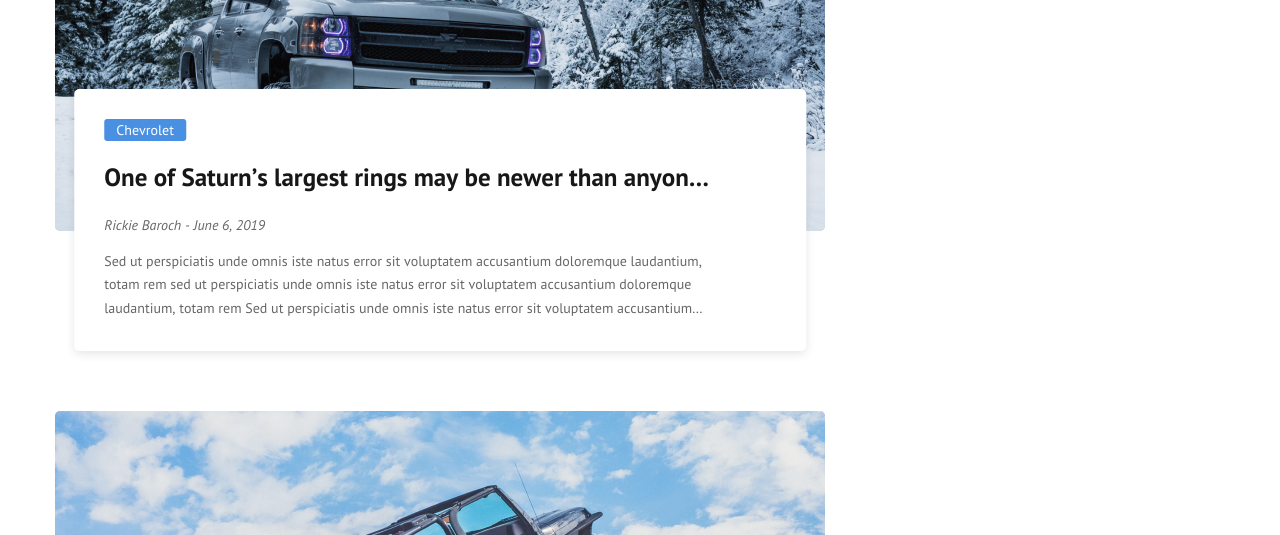
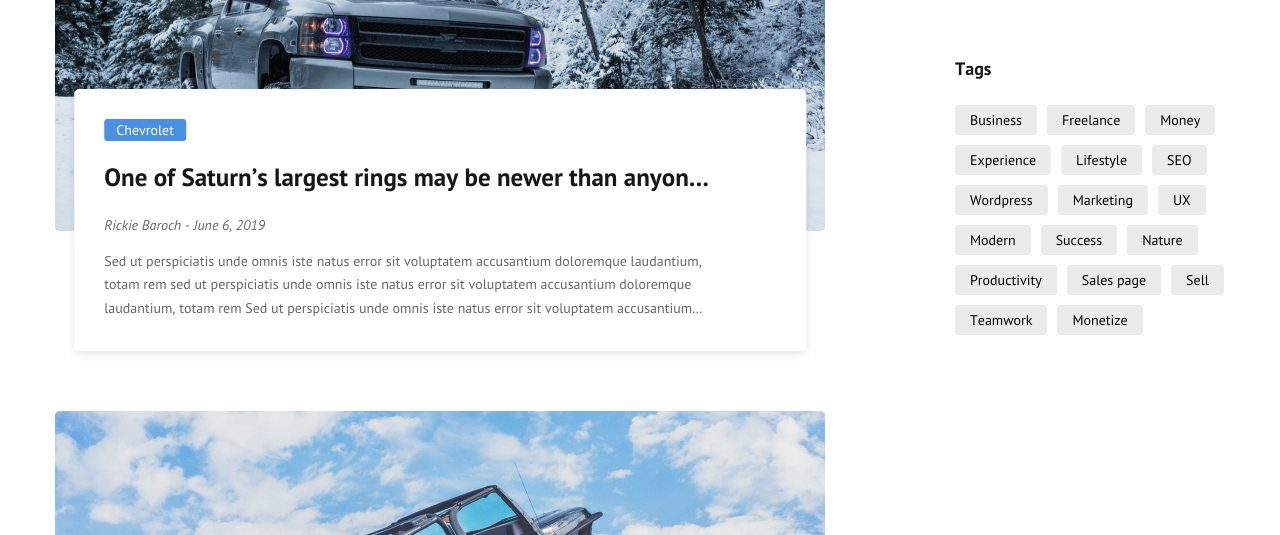
Before and after one commit to sergiyKob/premium-car, a website: page src/html/index.html in a window 1280 px wide. Shown: the part 2889-3424 px from the top of the page. Drawn offline with nearby package versions, Linux system fonts and the light colour scheme; files that its build step writes are made by us from their sources; files whose address does not match are found by name; a web font is replaced by a local one.

Commit message:
add tags

```diff
--- a/src/html/blocks/posts.html
+++ b/src/html/blocks/posts.html
@@ -234,6 +234,65 @@
                 </a>
             </section>
 
+            <section class="tags">
+                <h2 class="tags__title title title--sm">Tags</h2>
+
+                <ul class="tags__list">
+                    <li class="tags__item">
+                        <a class="tag" href="#">Business</a>
+                    </li>
+                    <li class="tags__item">
+                        <a class="tag" href="#">Freelance</a>
+                    </li>
+                    <li class="tags__item">
+                        <a class="tag" href="#">Money</a>
+                    </li>
+                    <li class="tags__item">
+                        <a class="tag" href="#">Experience</a>
+                    </li>
+                    <li class="tags__item">
+                        <a class="tag" href="#">Lifestyle</a>
+                    </li>
+                    <li class="tags__item">
+                        <a class="tag" href="#">SEO</a>
+                    </li>
+                    <li class="tags__item">
+                        <a class="tag" href="#">Wordpress</a>
+                    </li>
+                    <li class="tags__item">
+                        <a class="tag" href="#">Marketing</a>
+                    </li>
+                    <li class="tags__item">
+                        <a class="tag" href="#">UX</a>
+                    </li>
+                    <li class="tags__item">
+                        <a class="tag" href="#">Modern</a>
+                    </li>
+                    <li class="tags__item">
+                        <a class="tag" href="#">Success</a>
+                    </li>
+                    <li class="tags__item">
+                        <a class="tag" href="#">Nature</a>
+                    </li>
+                    <li class="tags__item">
+                        <a class="tag" href="#">Productivity</a>
+                    </li>
+                    <li class="tags__item">
+                        <a class="tag" href="#">Sales page</a>
+                    </li>
+                    <li class="tags__item">
+                        <a class="tag" href="#">Sell</a>
+                    </li>
+                    <li class="tags__item">
+                        <a class="tag" href="#">Teamwork</a>
+                    </li>
+                    <li class="tags__item">
+                        <a class="tag" href="#">Monetize</a>
+                    </li>
+
+                </ul>
+            </section>
+
 
 
         </aside>
--- a/src/scss/base/_global.scss
+++ b/src/scss/base/_global.scss
@@ -263,3 +263,28 @@ body {
         opacity: 0.8;
     }
 }
+
+.tag {
+    display: inline-block;
+    border-radius: var(--rounded);
+    background-color: var(--color-gray);
+    line-height: 1;
+    padding: 8px 15px;
+    transition:
+        box-shadow var(--transition),
+        background-color var(--transition),
+        opacity var(--transition);
+
+    &:focus {
+        box-shadow: 0 0 0 2px var(--color-dark);
+    }
+
+    @include hover {
+        background-color: var(--color-gray-2);
+    }
+
+    &:active {
+        opacity: 0.8;
+    }
+
+}
--- a/src/scss/blocks/_instagram.scss
+++ b/src/scss/blocks/_instagram.scss
@@ -1,4 +1,6 @@
 .instagram {
+    margin-bottom: 60px;
+
     &__title {
         margin-bottom: 25px;
     }
--- /dev/null
+++ b/src/scss/blocks/_tags.scss
@@ -0,0 +1,13 @@
+.tags {
+    margin-bottom: 60px;
+
+    &__title {
+        margin-bottom: 25px;
+    }
+
+    &__list {
+        display: flex;
+        flex-wrap: wrap;
+        gap: 10px;
+    }
+}
```
Also changed, not shown: build/css/main.css, build/index.html.
